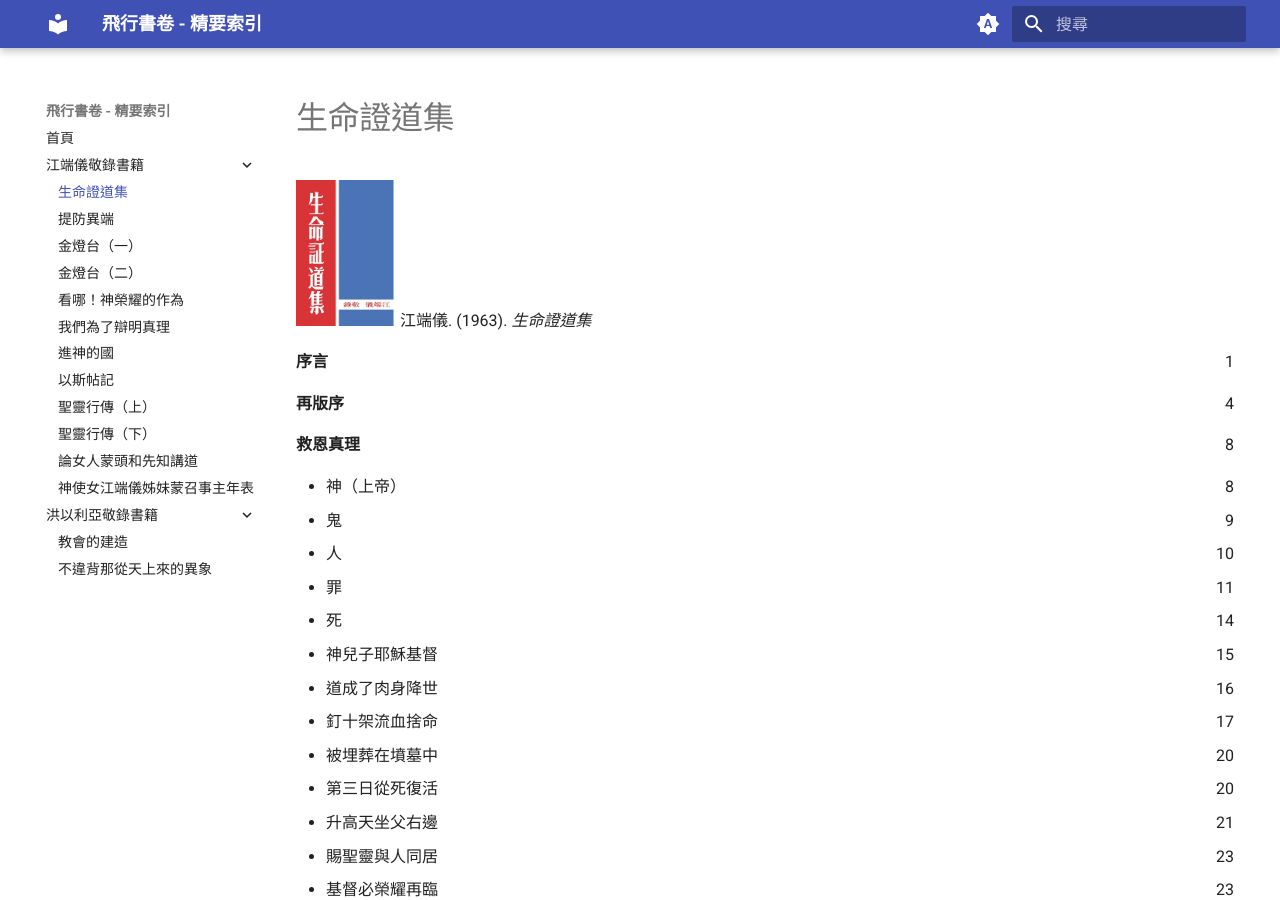
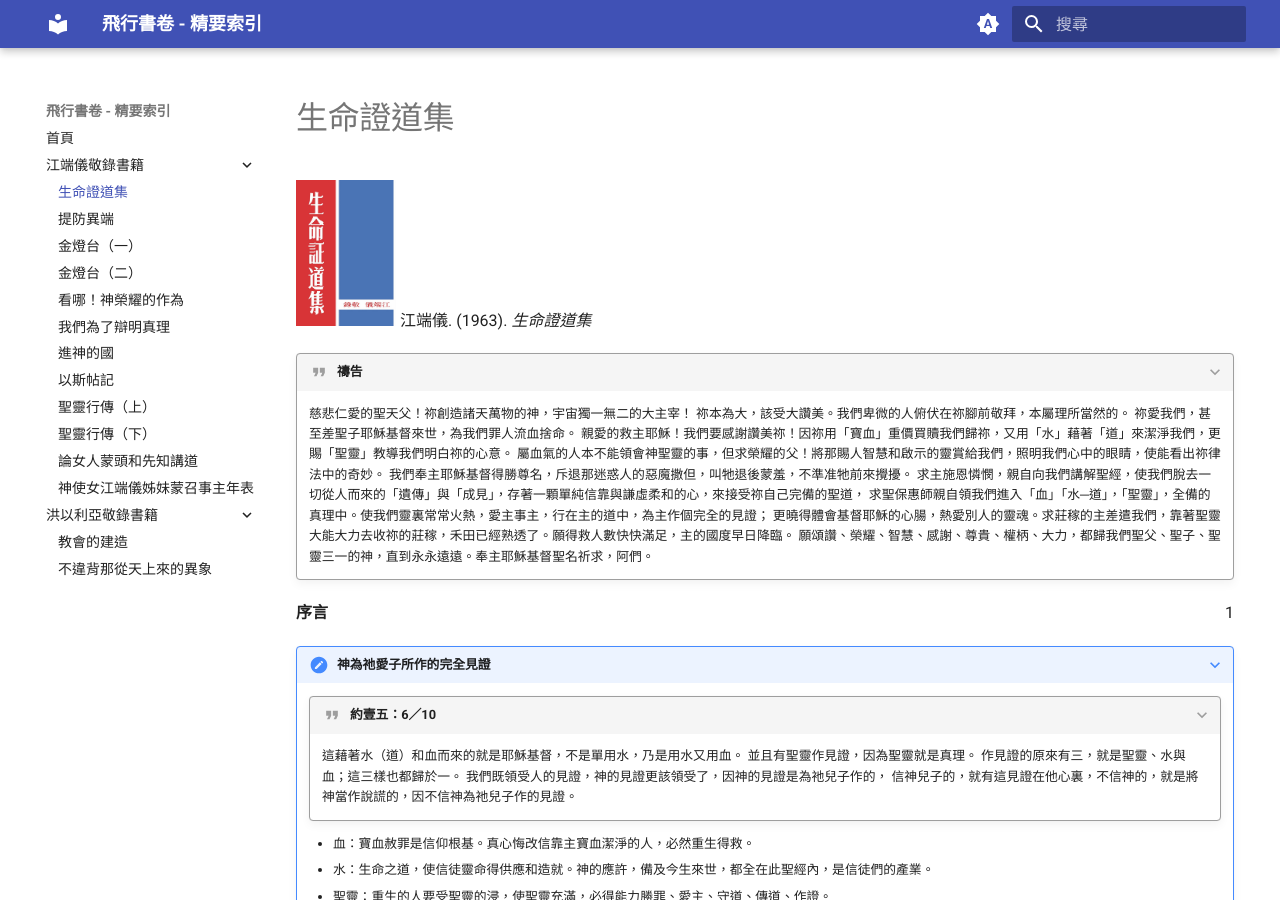
Before and after one commit to canaan-land/s-books, an MkDocs documentation site: the page built from docs/江端儀敬錄書籍/生命證道集.md, in a window 1280 px wide and 900 px high. Built offline with MkDocs 1.6.1 and Material for MkDocs 9.7.7, drawn with Linux system fonts in a browser that asks for light colours.

Commit message:
Add note

```diff
--- a/docs/江端儀敬錄書籍/生命證道集.md
+++ b/docs/江端儀敬錄書籍/生命證道集.md
@@ -2,7 +2,32 @@
 ![](../images/生命證道集.webp){ width="100" }
 江端儀. (1963). *生命證道集*
 
+???+ quote "禱告"
+    慈悲仁愛的聖天父！祢創造諸天萬物的神，宇宙獨一無二的大主宰！
+    祢本為大，該受大讚美。我們卑微的人俯伏在祢腳前敬拜，本屬理所當然的。
+    祢愛我們，甚至差聖子耶穌基督來世，為我們罪人流血捨命。
+    親愛的救主耶穌！我們要感謝讚美祢！因祢用「寶血」重價買贖我們歸祢，又用「水」藉著「道」來潔淨我們，更賜「聖靈」教導我們明白祢的心意。
+    屬血氣的人本不能領會神聖靈的事，但求榮耀的父！將那賜人智慧和啟示的靈賞給我們，照明我們心中的眼睛，使能看出祢律法中的奇妙。
+    我們奉主耶穌基督得勝尊名，斥退那迷惑人的惡魔撒但，叫牠退後蒙羞，不準准牠前來攪擾。
+    求主施恩憐憫，親自向我們講解聖經，使我們脫去一切從人而來的「遺傳」與「成見」，存著一顆單純信靠與謙虛柔和的心，來接受祢自己完備的聖道，
+    求聖保惠師親自領我們進入「血」「水─道」，「聖靈」，全備的真理中。使我們靈裏常常火熱，愛主事主，行在主的道中，為主作個完全的見證；
+    更曉得體會基督耶穌的心腸，熱愛別人的靈魂。求莊稼的主差遣我們，靠著聖靈大能大力去收祢的莊稼，禾田已經熟透了。願得救人數快快滿足，主的國度早日降臨。
+    願頌讚、榮耀、智慧、感謝、尊貴、權柄、大力，都歸我們聖父、聖子、聖靈三一的神，直到永永遠遠。奉主耶穌基督聖名祈求，阿們。
+
 **序言** <span style="float: right;">1</span>
+
+???+ note "神為祂愛子所作的完全見證"
+    ???+ quote "約壹五：6／10"
+        這藉著水（道）和血而來的就是耶穌基督，不是單用水，乃是用水又用血。
+        並且有聖靈作見證，因為聖靈就是真理。
+        作見證的原來有三，就是聖靈、水與血；這三樣也都歸於一。
+        我們既領受人的見證，神的見證更該領受了，因神的見證是為祂兒子作的，
+        信神兒子的，就有這見證在他心裏，不信神的，就是將神當作說謊的，因不信神為祂兒子作的見證。
+
+    * 血：寶血赦罪是信仰根基。真心悔改信靠主寶血潔淨的人，必然重生得救。
+    * 水：生命之道，使信徒靈命得供應和造就。神的應許，備及今生來世，都全在此聖經內，是信徒們的產業。
+    * 聖靈：重生的人要受聖靈的浸，使聖靈充滿，必得能力勝罪、愛主、守道、傳道、作證。
+
 
 **再版序** <span style="float: right;">4</span>
 
```
